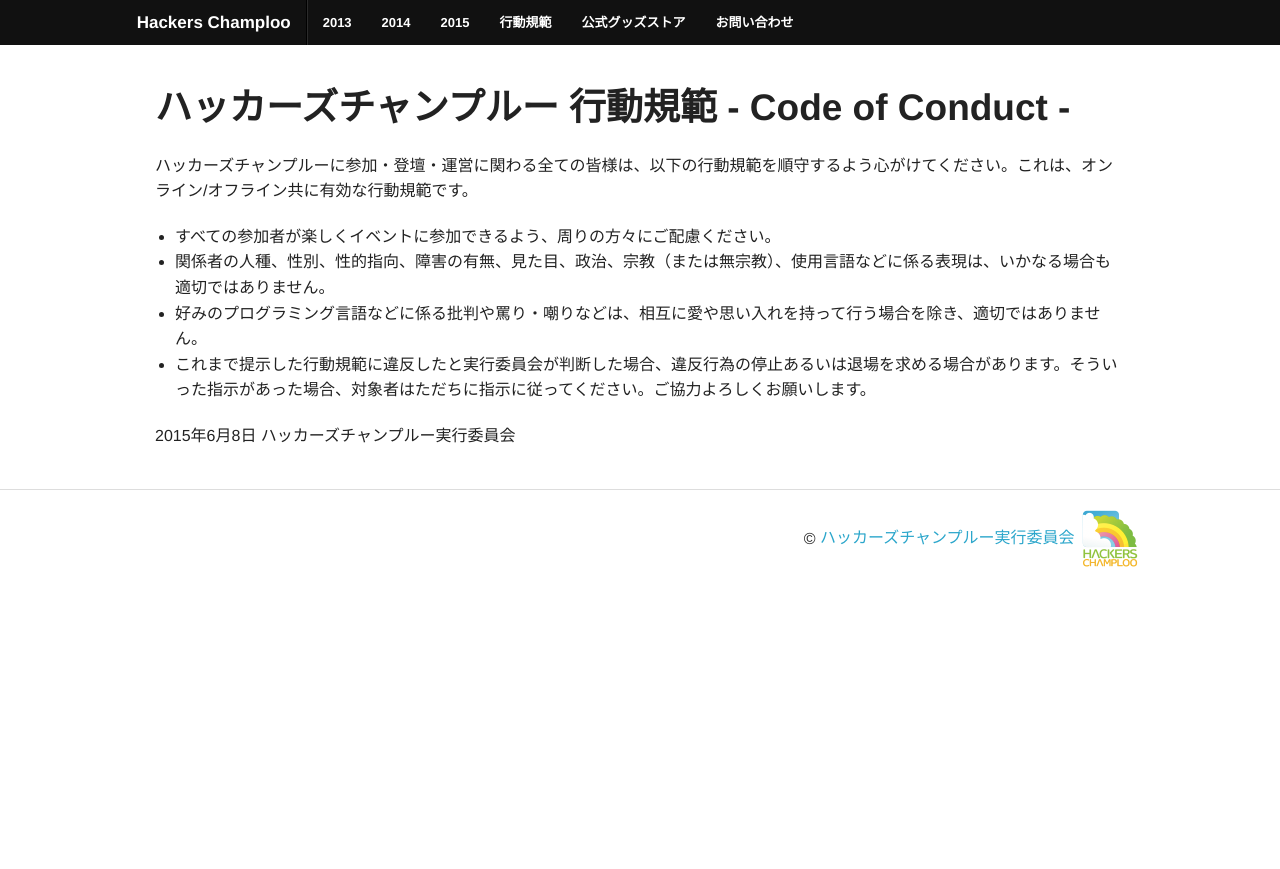
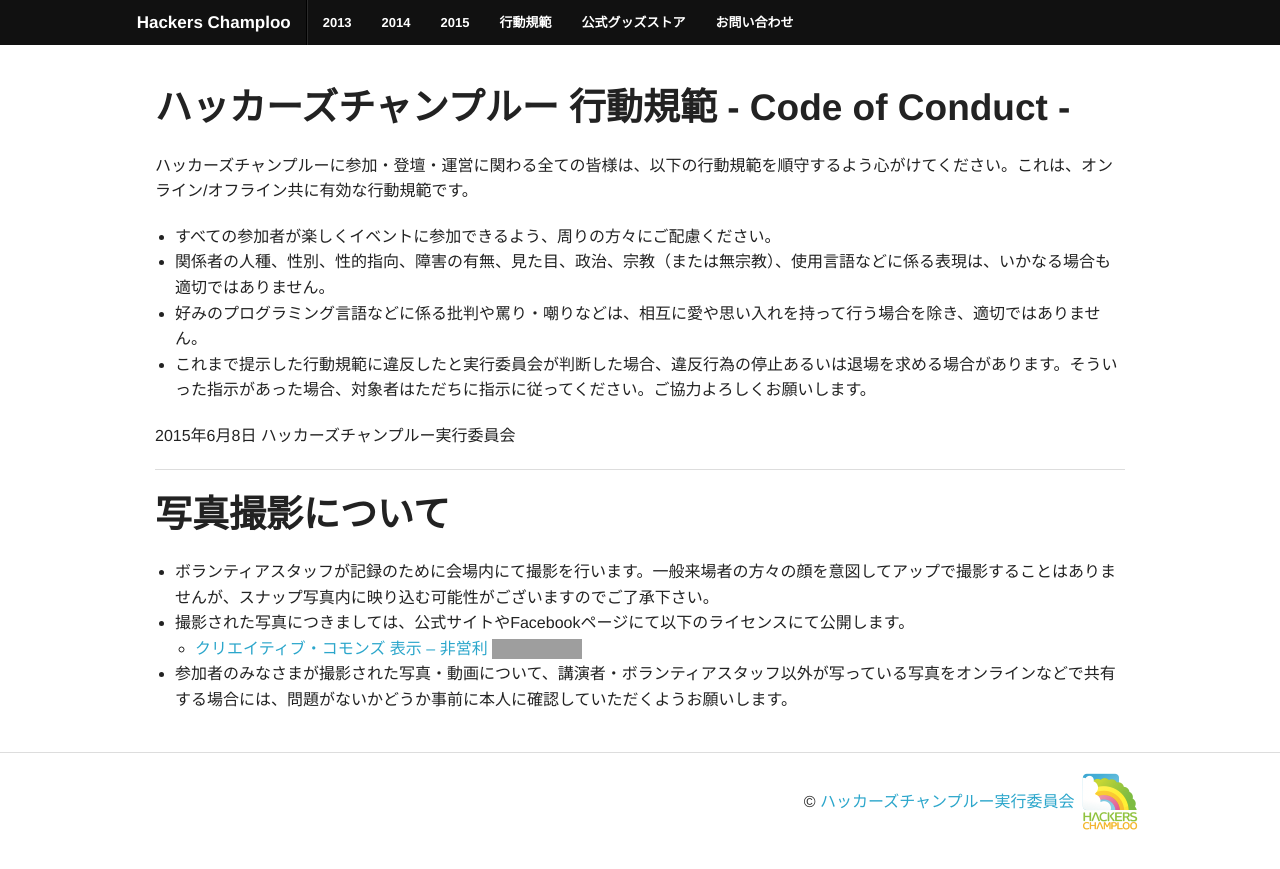
Before and after one commit to hackers-champloo/hackers-champloo.github.io, a Jekyll site: the page built from policy.md, in a window 1280 px wide. Shown: the top 869 px of the page. Built offline with Jekyll 4.4.1, drawn with Linux system fonts in a browser that asks for light colours; Markdown is read by kramdown in place of the engine named in the settings; grey boxes are pictures that could not be loaded.

Commit message:
写真撮影ポリシー追加

```diff
--- a/policy.md
+++ b/policy.md
@@ -13,3 +13,12 @@ title: ハッカーズチャンプルー 行動規範
 * これまで提示した行動規範に違反したと実行委員会が判断した場合、違反行為の停止あるいは退場を求める場合があります。そういった指示があった場合、対象者はただちに指示に従ってください。ご協力よろしくお願いします。
 
 2015年6月8日 ハッカーズチャンプルー実行委員会
+
+-----
+
+## 写真撮影について
+
+* ボランティアスタッフが記録のために会場内にて撮影を行います。一般来場者の方々の顔を意図してアップで撮影することはありませんが、スナップ写真内に映り込む可能性がございますのでご了承下さい。
+* 撮影された写真につきましては、公式サイトやFacebookページにて以下のライセンスにて公開します。
+    * [クリエイティブ・コモンズ 表示 – 非営利](https://creativecommons.org/licenses/by-nc/4.0/deed.ja) ![CC BY NC](https://licensebuttons.net/l/by-nc/4.0/88x31.png)
+* 参加者のみなさまが撮影された写真・動画について、講演者・ボランティアスタッフ以外が写っている写真をオンラインなどで共有する場合には、問題がないかどうか事前に本人に確認していただくようお願いします。
```
